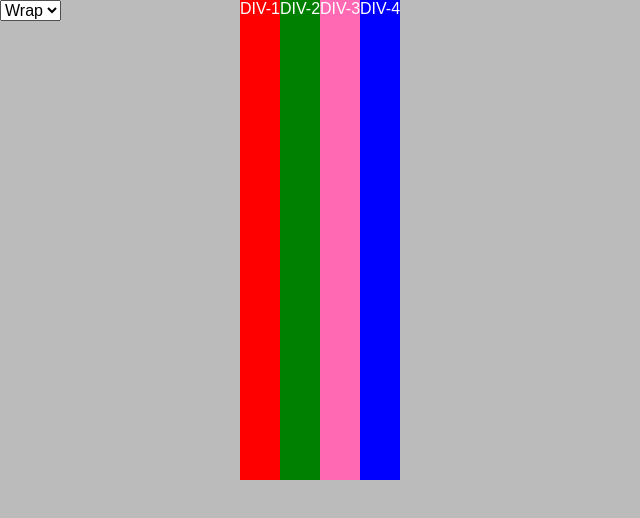
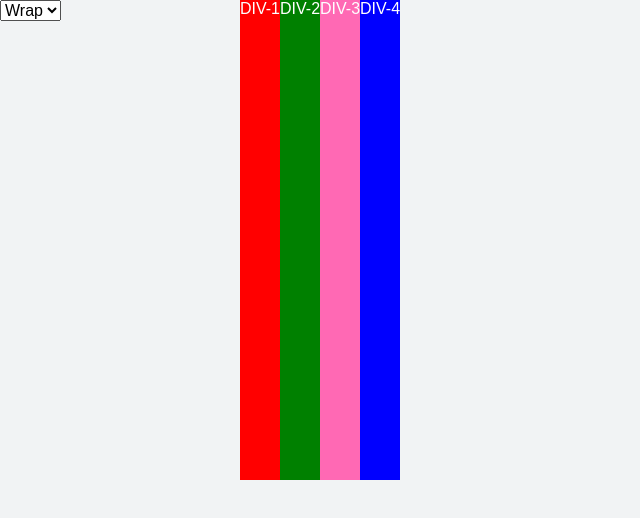
Before and after one commit to kozakl/flexbox-samples, a React app: page /#/wrap in a window 1280 px wide. Shown: the top 518 px of the page, without its empty margins (0-640 px from the left). Built offline with nearby package versions, Linux system fonts and the light colour scheme.

Commit message:
Use default white background in wrap-sample

```diff
--- a/src/pages/wrap-sample/WrapSample.pcss
+++ b/src/pages/wrap-sample/WrapSample.pcss
@@ -1,11 +1,6 @@
-:root {
-  --bg-color: #BBBBBB;
-}
-
 .wrap {
   display: flex;
   flex-wrap: wrap;
-  background: var(--bg-color);
   margin: 0 auto;
   max-width: 50rem;
   height: 30rem;
```
